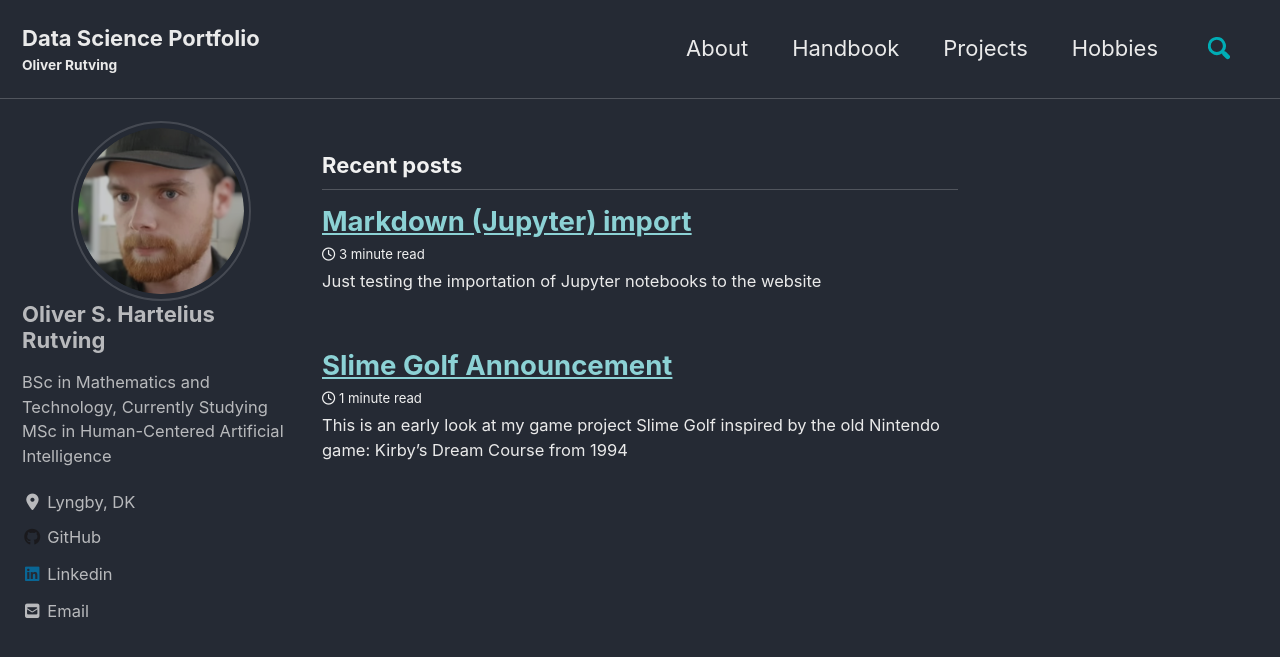
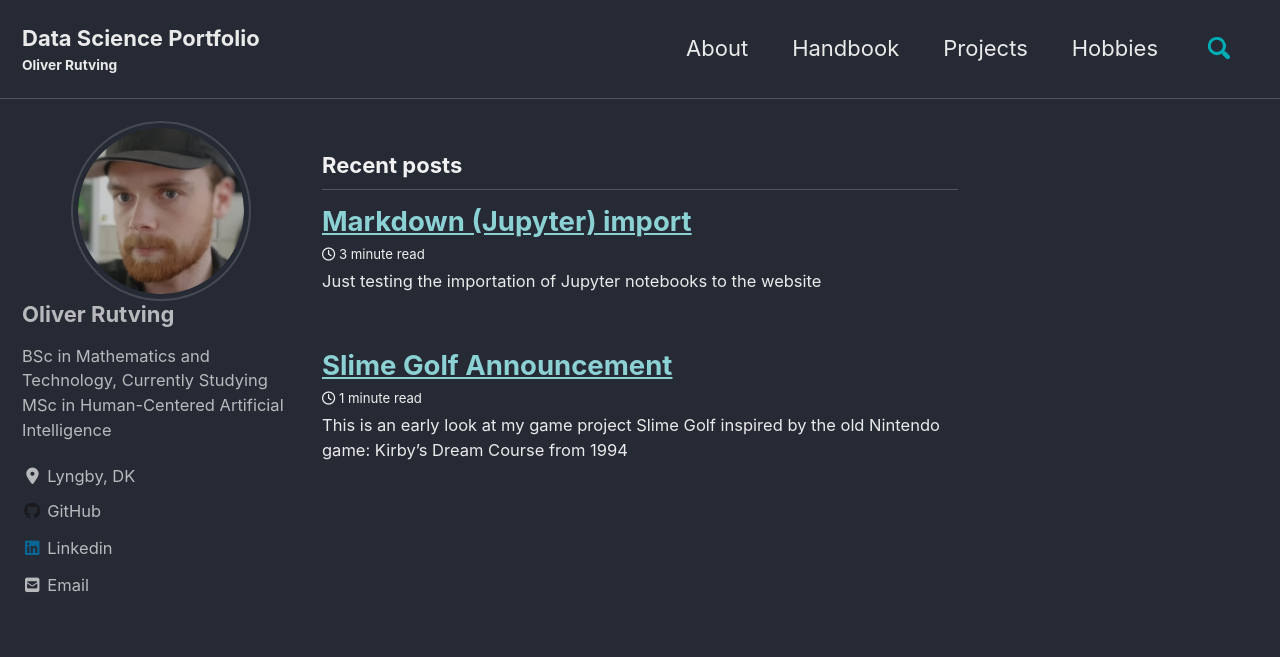
Before and after one commit to oliv2079/oliv2079.github.io, a Jekyll site: the page built from index.html, in a window 1280 px wide and 900 px high. Shown: the top 657 px of the window. Built offline with Jekyll 4.4.1, drawn with Linux system fonts in a browser that asks for light colours; cached includes are drawn as plain includes; nearby versions of some CDN libraries; the list of posts is cut into pages by our own code.

Commit message:
Update _config.yml

```diff
--- a/_config.yml
+++ b/_config.yml
@@ -107,7 +107,7 @@ analytics:
 
 # Site Author
 author:
-  name             : "Oliver S. Hartelius Rutving"
+  name             : "Oliver Rutving"
   avatar           : /images/pp.png
   home             : /about/
   bio              : "BSc in Mathematics and Technology, Currently Studying MSc in Human-Centered Artificial Intelligence "
```
